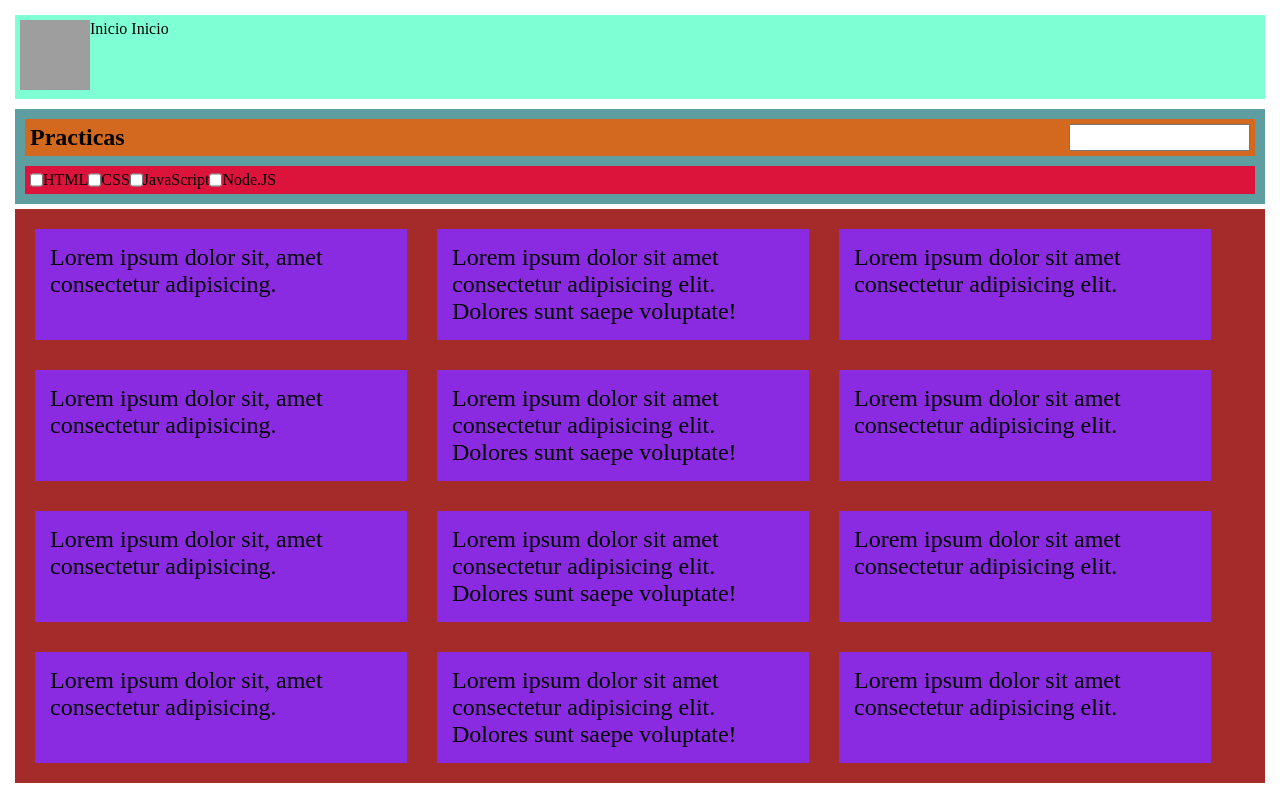
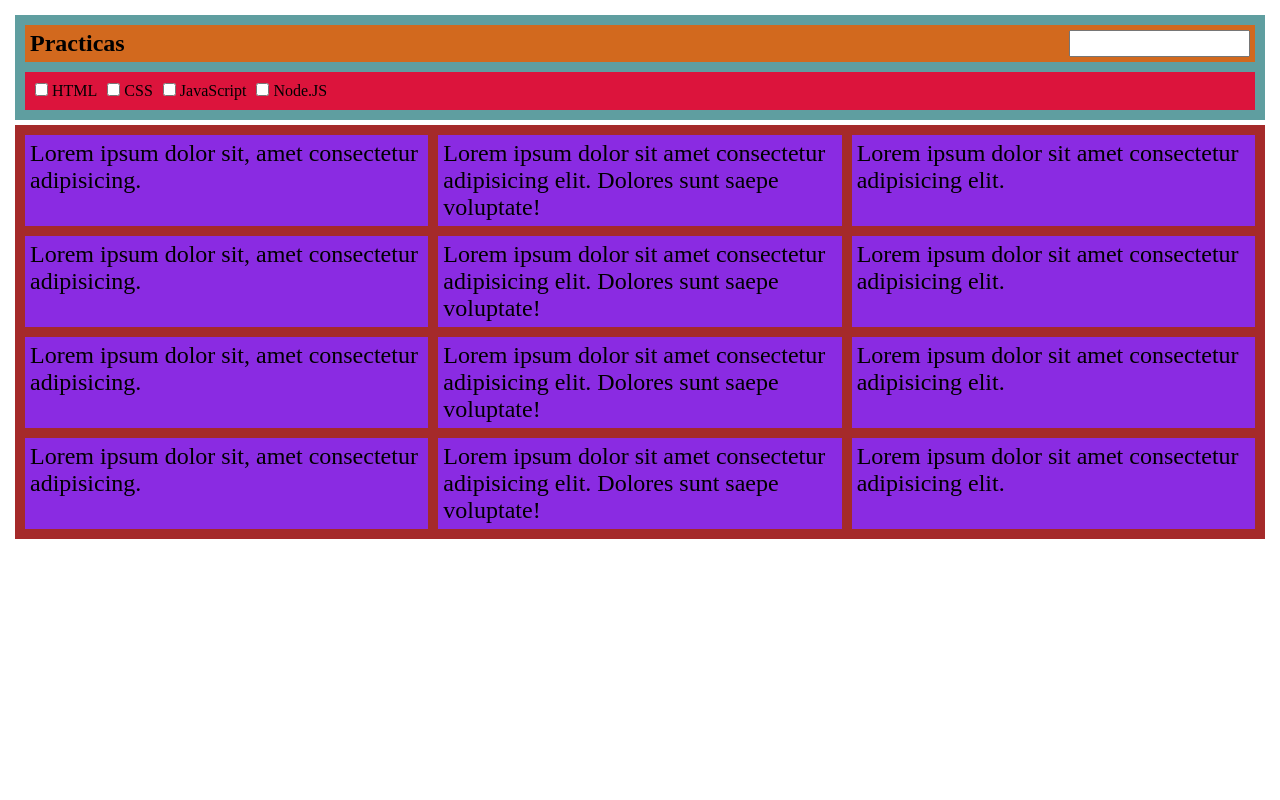
Before and after one commit to maidanaVa/Grupo_5_DreamProgrammer, a plain HTML site: page indexs/actividades.html in a window 1280 px wide. Drawn offline with Linux system fonts and the light colour scheme; grey boxes are pictures that could not be loaded.

Commit message:
actividades

```diff
--- a/css/actividades.css
+++ b/css/actividades.css
@@ -1,7 +1,7 @@
 * {  Margin: 0;  padding: 0;  box-sizing: border-box; }
 
 /*Flex*/
-body, nav, #subNav, #upperRow, #lowerRow, #ejercicios, p{
+body, #subNav, #upperRow, #lowerRow, #ejercicios, p{
     display: flex;
     padding: 5px;
     border: 5px;
@@ -10,11 +10,14 @@ body, nav, #subNav, #upperRow, #lowerRow, #ejercicios, p{
 body, #subNav{
     flex-direction: column;
 }
-nav, #upperRow, #lowerRow{
+#upperRow, #lowerRow{
     flex-direction: row;
 }
 #upperRow{
     justify-content: space-between;
+}
+.language{
+    padding:5px;
 }
 #logo{
     width: 70px;
@@ -28,24 +31,18 @@ p{
     margin: 5px;
     background-color: blueviolet;
     flex-basis: 30%;
+    flex-grow: 1;
 }
 #ejercicios{
     display: flex;
     flex-wrap: wrap;
     font-size: x-large;
+    justify-content: center;
     background-color: brown;
     flex-grow: 1;
 }
 
-p{
-    padding: 15px;
-    border: 5px;
-    margin: 15px;
-}
 /*Colores para distinguir*/
-nav{
-    background-color: aquamarine;
-}
 #subNav{
     background-color: cadetblue;
 }
--- a/indexs/actividades.html
+++ b/indexs/actividades.html
@@ -10,16 +10,6 @@
 </head>
 
 <body>
-    <nav>
-        <div id="leftNav">
-            <img src="https://static.platzi.com/media/achievements/badge-terminal-5c5518b5-43d0-4387-b39e-3d85db446c5f.png" id="logo">
-        </div>
-        <div id="rightNav">
-            <span>Inicio</span>
-            <span>Inicio</span>
-            <img src="" alt="" id="profile">
-        </div>
-    </nav>
     <main>
         <section>
             <article id="subNav">
@@ -28,10 +18,10 @@
                     <input type="search" id="searchInput">
                 </div>
                 <div id="lowerRow">
-                    <input type="checkbox" name="HTML" value="language"> HTML
-                    <input type="checkbox" name="CSS" value="language"> CSS
-                    <input type="checkbox" name="JS" value="language"> JavaScript
-                    <input type="checkbox" name="NODE" value="language"> Node.JS
+                   <div class="language"><input type="checkbox" name="HTML" class="language"  value="language"> HTML</div>
+                   <div class="language"><input type="checkbox" name="CSS" class="language" value="language"> CSS</div>
+                    <div class="language"><input type="checkbox" name="JS" class="language" value="language"> JavaScript</div>
+                    <div class="language"><input type="checkbox" name="NODE" class="language" value="language"> Node.JS</div>
                 </div>
             </article>
             <article id="ejercicios">
@@ -50,9 +40,6 @@
             </article>
         </section>
     </main>
-    <footer>
-
-    </footer>
 </body>
 
 </html>
```
